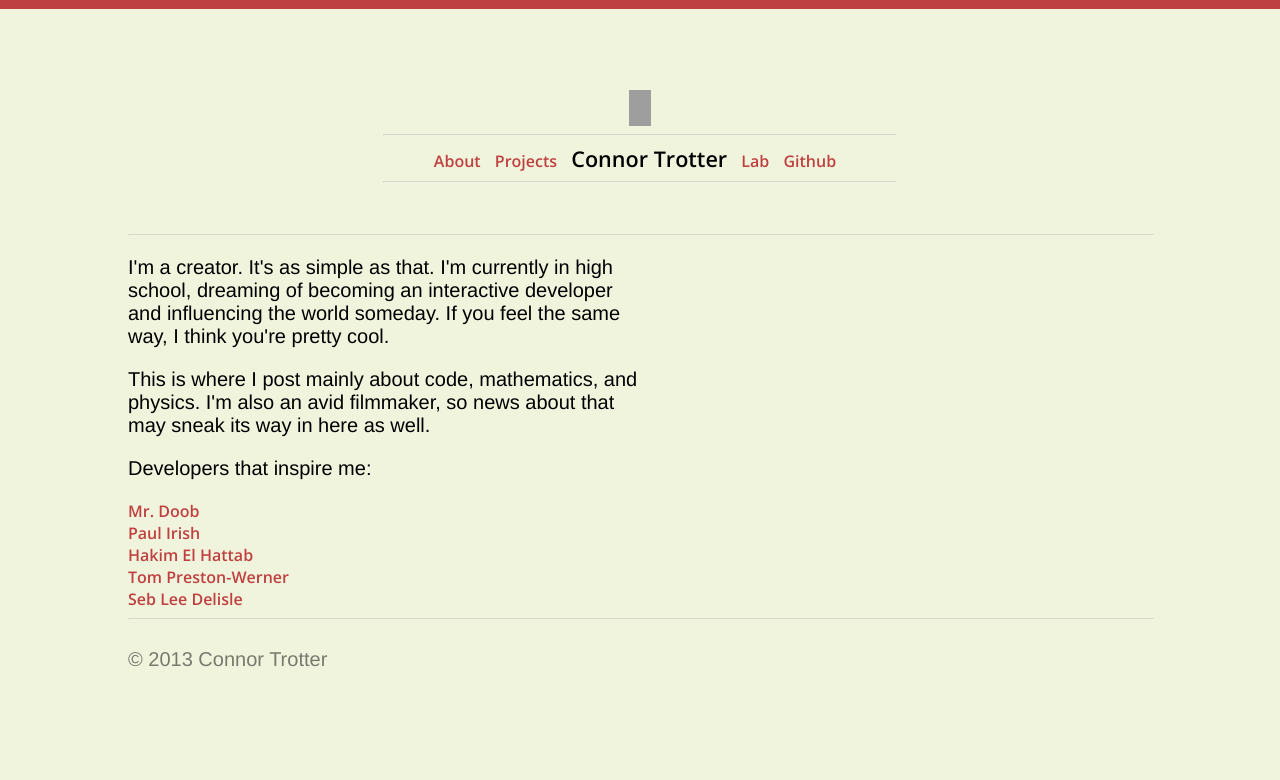
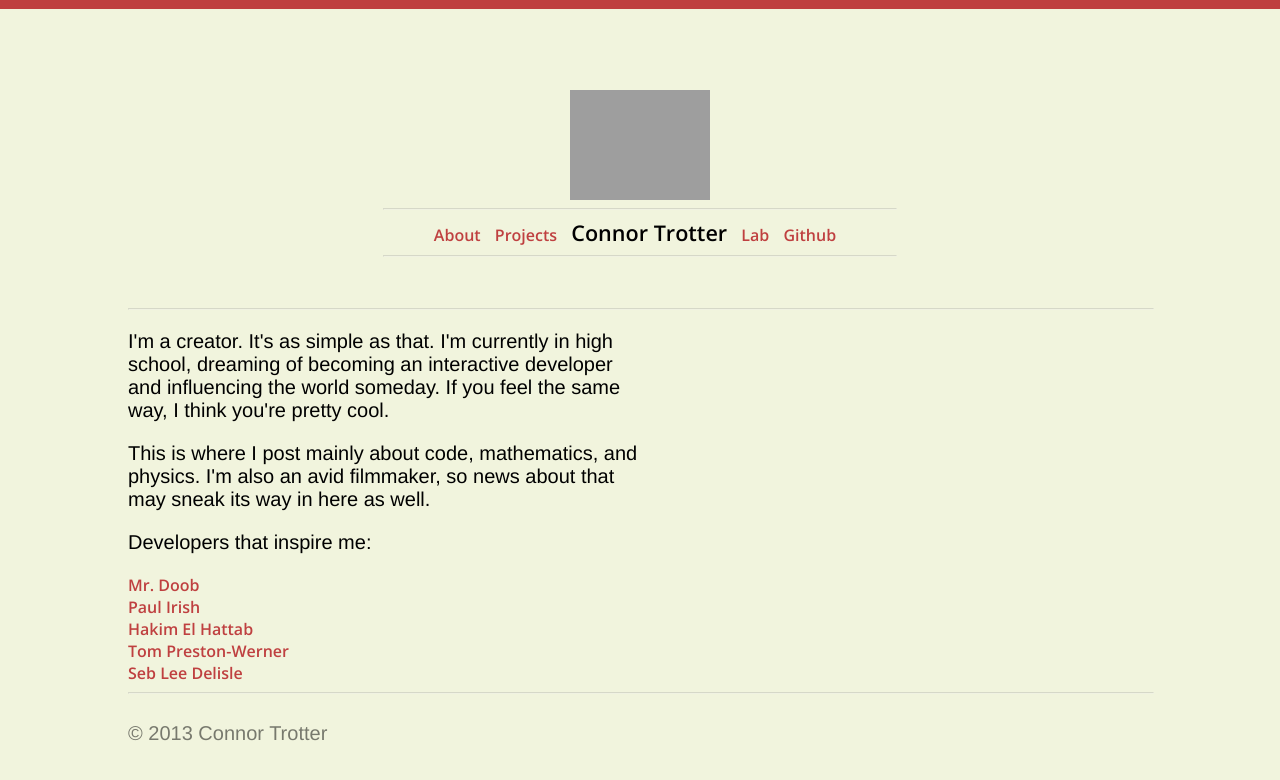
Before and after one commit to touchRED/touchRED.github.io, a Jekyll site: the page built from about.html, in a window 1280 px wide. Shown: the top 780 px of the page. Built offline with Jekyll 4.4.1, drawn with Linux system fonts in a browser that asks for light colours; nearby versions of some CDN libraries; grey boxes are pictures that could not be loaded.

Commit message:
Update secondary.html

```diff
--- a/_layouts/secondary.html
+++ b/_layouts/secondary.html
@@ -31,7 +31,7 @@
 <div id = "home">
 	<div id = "container" class = "hcont">
 		<div id = "nav">
-			<a href = "/"><img class = "circle" src = "/img/me_circle.png" width = "22px" height = "36px"></a>
+			<a href = "/"><img class = "circle" src = "/img/me_circle.png" width = "140px" height = "110px"></a>
 			<hr width = "50%">
 			<ul>
 				<li><a href = "/about.html">About</a></li>
```
